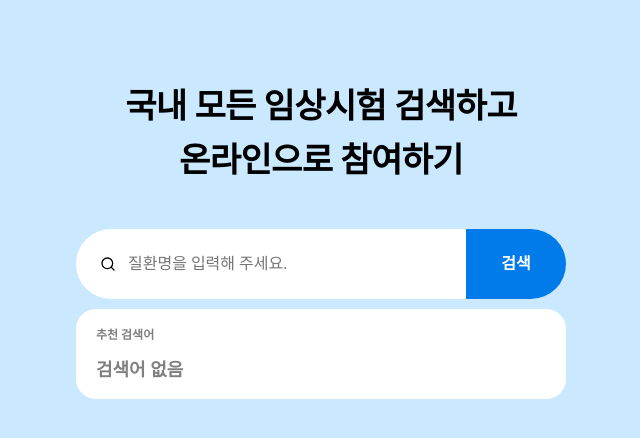
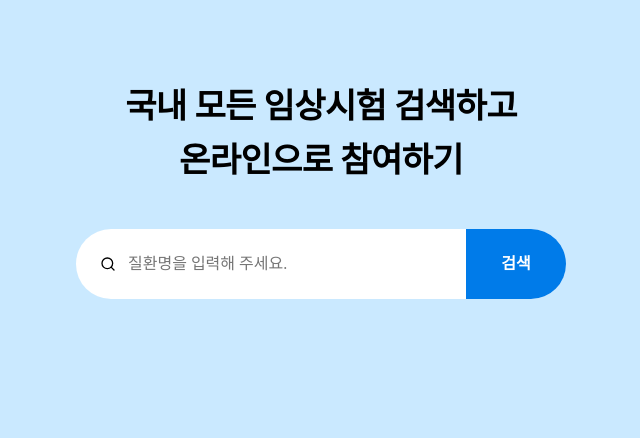
Before and after one commit to wanted-frontedend-team5/pre-onboarding-10th-2-5, a React (Create React App) app: page / in a window 1280 px wide. Shown: the top 438 px of the page, without its empty margins (319-959 px from the left). Built offline with nearby package versions, Linux system fonts and the light colour scheme.

Commit message:
feat: input focus 추천 검색창 활성화

```diff
--- a/src/App.jsx
+++ b/src/App.jsx
@@ -1,4 +1,4 @@
-import { useEffect, useState } from 'react';
+import { useEffect, useRef, useState } from 'react';
 import GlobalStyle from 'GlobalStyle';
 import { Container, SearchWrapper } from 'styles';
 import { getSearchRecommend } from 'api/search';
@@ -7,12 +7,15 @@ import SearchInput from 'components/SearchInput';
 import Recommend from 'components/Recommend';
 
 const App = () => {
+  const inputRef = useRef(null);
   const [query, setQuery] = useState('');
   const [data, setData] = useState([]);
+  const [searchFocus, setSearchFocus] = useState(false);
 
   const handleChangeValue = async e => {
     setQuery(e.target.value);
   };
+  const handleFocus = () => setSearchFocus(true);
 
   useEffect(() => {
     if (query === '') return;
@@ -26,8 +29,8 @@ const App = () => {
   }, [query]);
 
   useEffect(() => {
-    if (query === '') setData([]);
-  }, [query]);
+    console.log('inputRef:', inputRef); // inputRef: {current: <input type="text">}
+  }, []);
 
   return (
     <div>
@@ -35,8 +38,12 @@ const App = () => {
       <Container>
         <Title />
         <SearchWrapper>
-          <SearchInput onChange={handleChangeValue}></SearchInput>
-          <Recommend list={data} />
+          <SearchInput
+            ref={inputRef}
+            onChange={handleChangeValue}
+            onFocus={handleFocus}
+          />
+          <Recommend list={data} searched={query !== ''} active={searchFocus} />
         </SearchWrapper>
       </Container>
     </div>
--- a/src/components/Recommend/index.jsx
+++ b/src/components/Recommend/index.jsx
@@ -9,24 +9,19 @@ import {
   Text,
 } from './styles';
 
-function Recommend({ list }) {
-  const [isSearch, setIsSearch] = useState(false);
-
-  useEffect(() => {
-    if (list.length !== 0) setIsSearch(true);
-  }, [list.length]);
-
+function Recommend({ searched, list, active }) {
   return (
-    <Container>
+    <Container active={active}>
       <Text>추천 검색어</Text>
-      <Empty>검색어 없음</Empty>
+      {!searched && <Empty>검색어 없음</Empty>}
       <RecommendList>
-        {list.map(el => (
-          <RecommendItem key={el.id}>
-            <FiSearch />
-            <ItemText>{el.name}</ItemText>
-          </RecommendItem>
-        ))}
+        {list &&
+          list.map(el => (
+            <RecommendItem key={el.id}>
+              <FiSearch />
+              <ItemText>{el.name}</ItemText>
+            </RecommendItem>
+          ))}
       </RecommendList>
     </Container>
   );
--- a/src/components/Recommend/styles.jsx
+++ b/src/components/Recommend/styles.jsx
@@ -1,7 +1,7 @@
 import styled from 'styled-components';
 
 export const Container = styled.div`
-  display: flex;
+  display: ${props => (props.active ? 'flex' : 'none')};
   flex-direction: column;
   width: 490px;
   max-height: 320px;
@@ -24,7 +24,6 @@ export const RecommendList = styled.div`
   height: 100%;
   display: flex;
   flex-direction: column;
-  gap: 20px;
   overflow: hidden;
 `;
 
@@ -34,6 +33,7 @@ export const RecommendItem = styled.div`
   display: flex;
   align-items: center;
   gap: 10px;
+  padding: 10px 0;
 `;
 
 export const ItemText = styled.span`
--- a/src/components/SearchInput/index.jsx
+++ b/src/components/SearchInput/index.jsx
@@ -1,5 +1,5 @@
-import { useRef } from 'react';
 import { FiSearch } from 'react-icons/fi';
+import { forwardRef } from 'react';
 import {
   Container,
   Input,
@@ -8,7 +8,7 @@ import {
   SearchIcon,
 } from './styles';
 
-function SearchInput({ onChange }) {
+function SearchInput({ onChange, onFocus }, ref) {
   return (
     <Container>
       <InputWrapper>
@@ -21,7 +21,9 @@ function SearchInput({ onChange }) {
               type="text"
               id="searchBar"
               placeholder="질환명을 입력해 주세요."
+              ref={ref}
               onChange={onChange}
+              onFocus={onFocus}
             />
           </label>
         </Input>
@@ -31,4 +33,4 @@ function SearchInput({ onChange }) {
   );
 }
 
-export default SearchInput;
+export default forwardRef(SearchInput);
```
